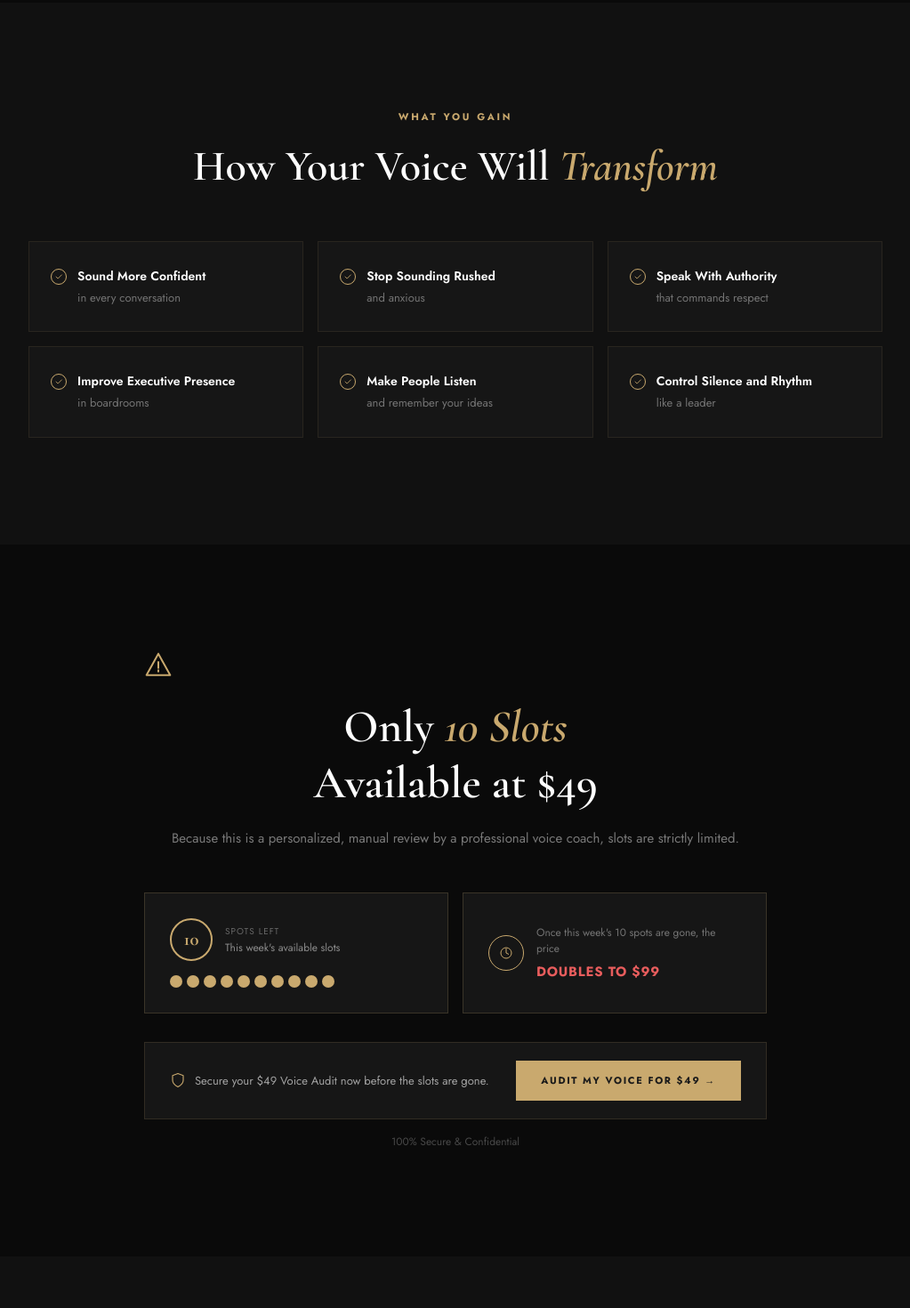
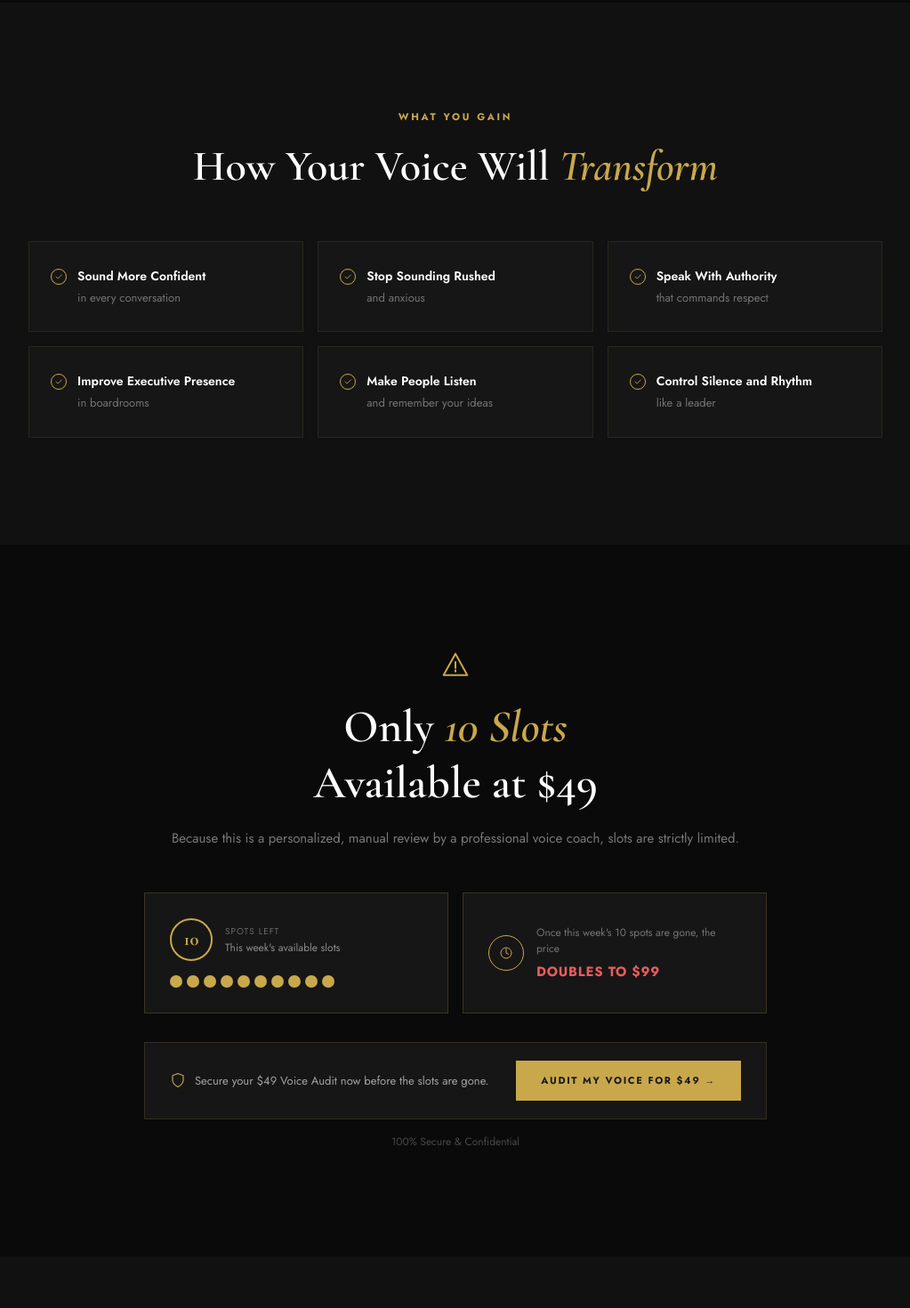
Before and after one commit to mustafahassan065/SevilVelsha, a React (Vite) app: page /voice-audit in a window 1280 px wide. Shown: the part 4040-5510 px from the top of the page at 89% size, without its empty margins (128-1151 px from the left). Built offline with nearby package versions, Linux system fonts and the light colour scheme.

Commit message:
Fix the triangle issue

```diff
--- a/src/routes/voice-audit/VoiceAuditPage.jsx
+++ b/src/routes/voice-audit/VoiceAuditPage.jsx
@@ -693,7 +693,7 @@ export default function VoiceAuditPage() {
     <p style={{
       fontFamily: J, fontSize: '11px', fontWeight: 700,
       letterSpacing: '0.25em', textTransform: 'uppercase',
-            color: GOLD, margin: '0 0 20px'
+      color: '#C9A84C', margin: '0 0 20px'
     }}>
       What You Gain
     </p>
@@ -701,7 +701,7 @@ export default function VoiceAuditPage() {
       fontFamily: G, fontSize: 'clamp(2rem,4vw,3rem)',
       fontWeight: 600, color: '#fff', margin: '0 0 56px', lineHeight: 1.15
     }}>
-            How Your Voice Will <span style={{ color: GOLD, fontStyle: 'italic' }}>Transform</span>
+      How Your Voice Will <span style={{ color: '#C9A84C', fontStyle: 'italic' }}>Transform</span>
     </h2>
 
     <div style={{ display: 'grid', gridTemplateColumns: 'repeat(3,1fr)', gap: 16 }}>
@@ -714,18 +714,18 @@ export default function VoiceAuditPage() {
         { title: 'Control Silence and Rhythm', desc: 'like a leader' },
       ].map((item, i) => (
         <div key={i} style={{
-                background: CARD, border: `1px solid rgba(201,169,110,0.1)`,
+          background: CARD, border: `1px solid rgba(201,168,76,0.1)`,
           padding: '28px 24px', textAlign: 'left',
           display: 'flex', gap: 12, alignItems: 'flex-start'
         }}>
           <div style={{
             width: 18, height: 18, borderRadius: '50%',
-                  border: `1px solid ${GOLD}`, display: 'flex',
+            border: `1px solid #C9A84C`, display: 'flex',
             alignItems: 'center', justifyContent: 'center',
             marginTop: 2, flexShrink: 0
           }}>
             <svg width="10" height="10" viewBox="0 0 24 24" fill="none">
-                    <path d="M5 12l5 5L20 7" stroke={GOLD} strokeWidth="2" strokeLinecap="round" strokeLinejoin="round"/>
+              <path d="M5 12l5 5L20 7" stroke="#C9A84C" strokeWidth="2" strokeLinecap="round" strokeLinejoin="round"/>
             </svg>
           </div>
           <div>
@@ -749,11 +749,11 @@ export default function VoiceAuditPage() {
 ══════════════════════════════════════════════════════════ */}
 <section style={{ background: DARK, padding: 'clamp(80px,10vw,120px) clamp(40px,6vw,80px)', textAlign: 'center' }}>
   <div style={{ maxWidth: 700, margin: '0 auto' }}>
-          {/* Warning triangle */}
-          <div style={{ marginBottom: 24 }}>
+    {/* Warning triangle — CENTERED */}
+    <div style={{ display: 'flex', justifyContent: 'center', marginBottom: 24 }}>
       <svg width="32" height="32" viewBox="0 0 24 24" fill="none">
-              <path d="M12 2L2 20h20L12 2z" stroke={GOLD} strokeWidth="1.5" strokeLinejoin="round"/>
-              <path d="M12 9v5M12 16v1" stroke={GOLD} strokeWidth="1.5" strokeLinecap="round"/>
+        <path d="M12 2L2 20h20L12 2z" stroke="#C9A84C" strokeWidth="1.5" strokeLinejoin="round"/>
+        <path d="M12 9v5M12 16v1" stroke="#C9A84C" strokeWidth="1.5" strokeLinecap="round"/>
       </svg>
     </div>
 
@@ -761,7 +761,7 @@ export default function VoiceAuditPage() {
       fontFamily: G, fontSize: 'clamp(2rem,4vw,3.2rem)',
       fontWeight: 600, color: '#fff', margin: '0 0 4px', lineHeight: 1.15
     }}>
-            Only <span style={{ color: GOLD, fontStyle: 'italic' }}>10 Slots</span>
+      Only <span style={{ color: '#C9A84C', fontStyle: 'italic' }}>10 Slots</span>
     </h2>
     <h2 style={{
       fontFamily: G, fontSize: 'clamp(2rem,4vw,3.2rem)',
@@ -780,16 +780,16 @@ export default function VoiceAuditPage() {
     <div style={{ display: 'grid', gridTemplateColumns: '1fr 1fr', gap: 16, marginBottom: 32 }}>
       {/* Left card - Spots Left */}
       <div style={{
-              background: CARD, border: `1px solid rgba(201,169,110,0.2)`,
+        background: CARD, border: `1px solid rgba(201,168,76,0.2)`,
         padding: '28px', textAlign: 'left'
       }}>
         <div style={{ display: 'flex', alignItems: 'center', gap: 14, marginBottom: 16 }}>
           <div style={{
             width: 48, height: 48, borderRadius: '50%',
-                  border: `2px solid ${GOLD}`, display: 'flex',
+            border: `2px solid #C9A84C`, display: 'flex',
             alignItems: 'center', justifyContent: 'center',
             fontFamily: G, fontSize: '1.3rem', fontWeight: 700,
-                  color: GOLD
+            color: '#C9A84C'
           }}>
             {slots}
           </div>
@@ -810,7 +810,7 @@ export default function VoiceAuditPage() {
           {Array(10).fill(0).map((_, i) => (
             <div key={i} style={{
               width: 14, height: 14, borderRadius: '50%',
-                    background: i < slots ? GOLD : 'rgba(201,169,110,0.15)'
+              background: i < slots ? '#C9A84C' : 'rgba(201,168,76,0.15)'
             }}/>
           ))}
         </div>
@@ -818,17 +818,17 @@ export default function VoiceAuditPage() {
 
       {/* Right card - Price doubles */}
       <div style={{
-              background: CARD, border: `1px solid rgba(201,169,110,0.2)`,
+        background: CARD, border: `1px solid rgba(201,168,76,0.2)`,
         padding: '28px', display: 'flex', alignItems: 'center', gap: 14
       }}>
         <div style={{
           width: 40, height: 40, borderRadius: '50%',
-                border: `1px solid ${GOLD}`, display: 'flex',
+          border: `1px solid #C9A84C`, display: 'flex',
           alignItems: 'center', justifyContent: 'center', flexShrink: 0
         }}>
           <svg width="16" height="16" viewBox="0 0 24 24" fill="none">
-                  <path d="M12 5v7l4 2" stroke={GOLD} strokeWidth="1.5" strokeLinecap="round"/>
-                  <circle cx="12" cy="12" r="9" stroke={GOLD} strokeWidth="1.5"/>
+            <path d="M12 5v7l4 2" stroke="#C9A84C" strokeWidth="1.5" strokeLinecap="round"/>
+            <circle cx="12" cy="12" r="9" stroke="#C9A84C" strokeWidth="1.5"/>
           </svg>
         </div>
         <div style={{ textAlign: 'left' }}>
@@ -857,7 +857,7 @@ export default function VoiceAuditPage() {
     }}>
       <div style={{ display: 'flex', alignItems: 'center', gap: 10 }}>
         <svg width="18" height="18" viewBox="0 0 24 24" fill="none">
-                <path d="M12 22s8-4 8-10V5l-8-3-8 3v7c0 6 8 10 8 10z" stroke={GOLD} strokeWidth="1.5" strokeLinejoin="round"/>
+          <path d="M12 22s8-4 8-10V5l-8-3-8 3v7c0 6 8 10 8 10z" stroke="#C9A84C" strokeWidth="1.5" strokeLinejoin="round"/>
         </svg>
         <span style={{
           fontSize: '13px', color: 'rgba(255,255,255,0.6)'
@@ -866,7 +866,7 @@ export default function VoiceAuditPage() {
         </span>
       </div>
       <a href={STRIPE_URL} style={{
-              display: 'inline-block', background: GOLD, color: '#1a1a1a',
+        display: 'inline-block', background: '#C9A84C', color: '#1a1a1a',
         fontFamily: J, fontSize: '11px', fontWeight: 700,
         letterSpacing: '0.15em', textTransform: 'uppercase',
         padding: '14px 28px', textDecoration: 'none', flexShrink: 0,
@@ -889,7 +889,7 @@ export default function VoiceAuditPage() {
     <p style={{
       fontFamily: J, fontSize: '11px', fontWeight: 700,
       letterSpacing: '0.25em', textTransform: 'uppercase',
-            color: GOLD, margin: '0 0 28px'
+      color: '#C9A84C', margin: '0 0 28px'
     }}>
       Take Action Now
     </p>
@@ -901,7 +901,7 @@ export default function VoiceAuditPage() {
     </h2>
     <h2 style={{
       fontFamily: G, fontSize: 'clamp(2rem,4vw,3.2rem)',
-            fontWeight: 600, fontStyle: 'italic', color: GOLD,
+      fontWeight: 600, fontStyle: 'italic', color: '#C9A84C',
       margin: '0 0 24px', lineHeight: 1.15
     }}>
       How People Treat You.
@@ -914,7 +914,7 @@ export default function VoiceAuditPage() {
     </p>
 
     <a href={STRIPE_URL} style={{
-            display: 'inline-block', background: GOLD, color: '#1a1a1a',
+      display: 'inline-block', background: '#C9A84C', color: '#1a1a1a',
       fontFamily: J, fontSize: '12px', fontWeight: 700,
       letterSpacing: '0.18em', textTransform: 'uppercase',
       padding: '18px 48px', textDecoration: 'none', marginBottom: 16,
```
Lines whose indentation alone changed are shown as unchanged.
